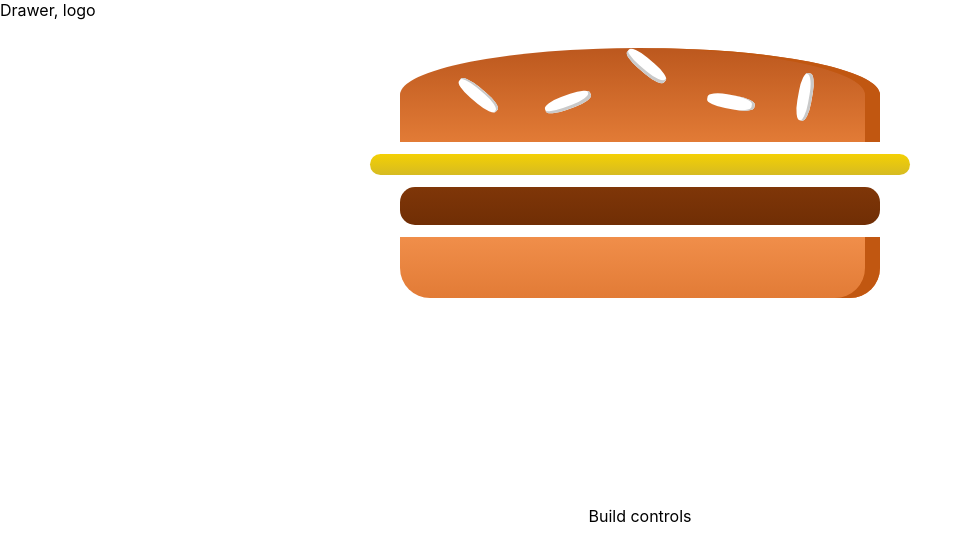
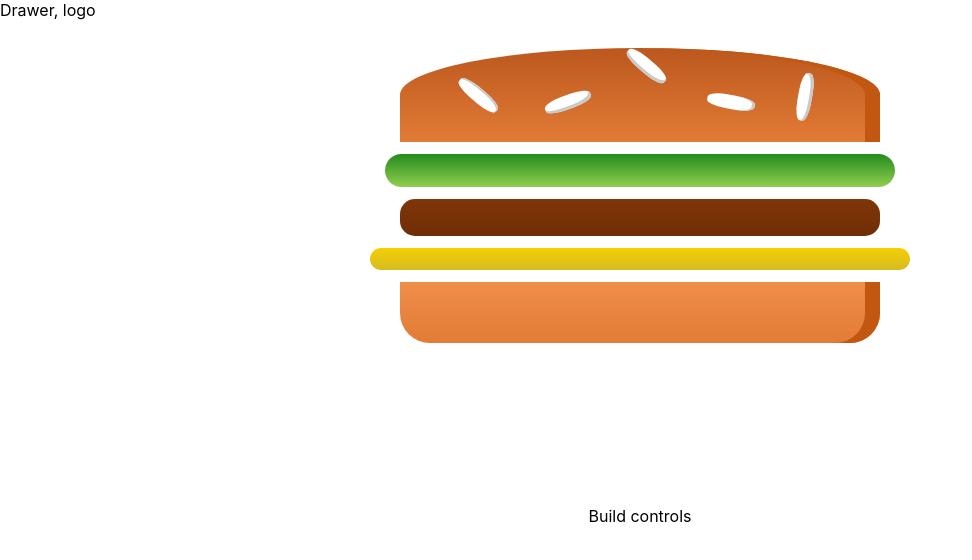
Before and after one commit to Babiy7/burger-app, a React (Create React App) app: page / in a window 1280 px wide. Shown: the top 560 px of the page, without its empty margins (0-972 px from the left). Built offline with nearby package versions, Linux system fonts and the light colour scheme.

Commit message:
Created the transformedIngredients method.

```diff
--- a/src/component/Burger/Burger.js
+++ b/src/component/Burger/Burger.js
@@ -3,11 +3,19 @@
 import BurgerIngredient from "./BurgerIngredient/BurgerIngredient";
 
 const Burger = props => {
+  const transformIngredients = Object.keys(props.ingredients).map(
+    ingredientKey => {
+      return [...Array(props.ingredients[ingredientKey])].map((_, i) => {
+        return (
+          <BurgerIngredient key={ingredientKey + i} type={ingredientKey} />
+        );
+      });
+    }
+  );
   return (
     <div className={classes.Burger}>
       <BurgerIngredient type="bread-top" />
-      <BurgerIngredient type="cheese" />
-      <BurgerIngredient type="meat" />
+      {transformIngredients}
       <BurgerIngredient type="bread-bottom" />
     </div>
   );
--- a/src/containers/BurgerBuilder/BurgerBuilder.js
+++ b/src/containers/BurgerBuilder/BurgerBuilder.js
@@ -2,10 +2,18 @@
 import Burger from "../../component/Burger/Burger";
 
 class BurgerBuilder extends Component {
+  state = {
+    ingredients: {
+      salad: 1,
+      meat: 1,
+      cheese: 1
+    }
+  };
+
   render() {
     return (
       <>
-        <Burger />
+        <Burger ingredients={this.state.ingredients} />
         <div>Build controls</div>
       </>
     );
```
